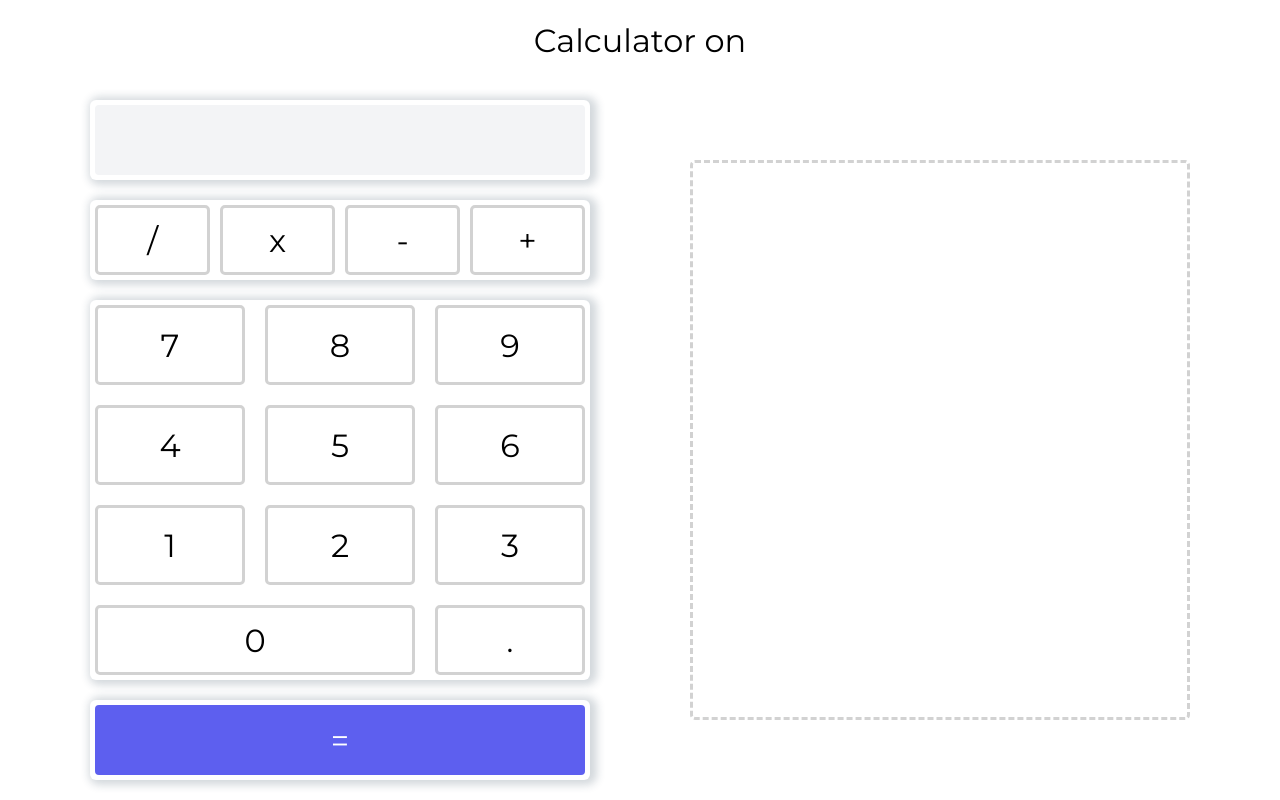
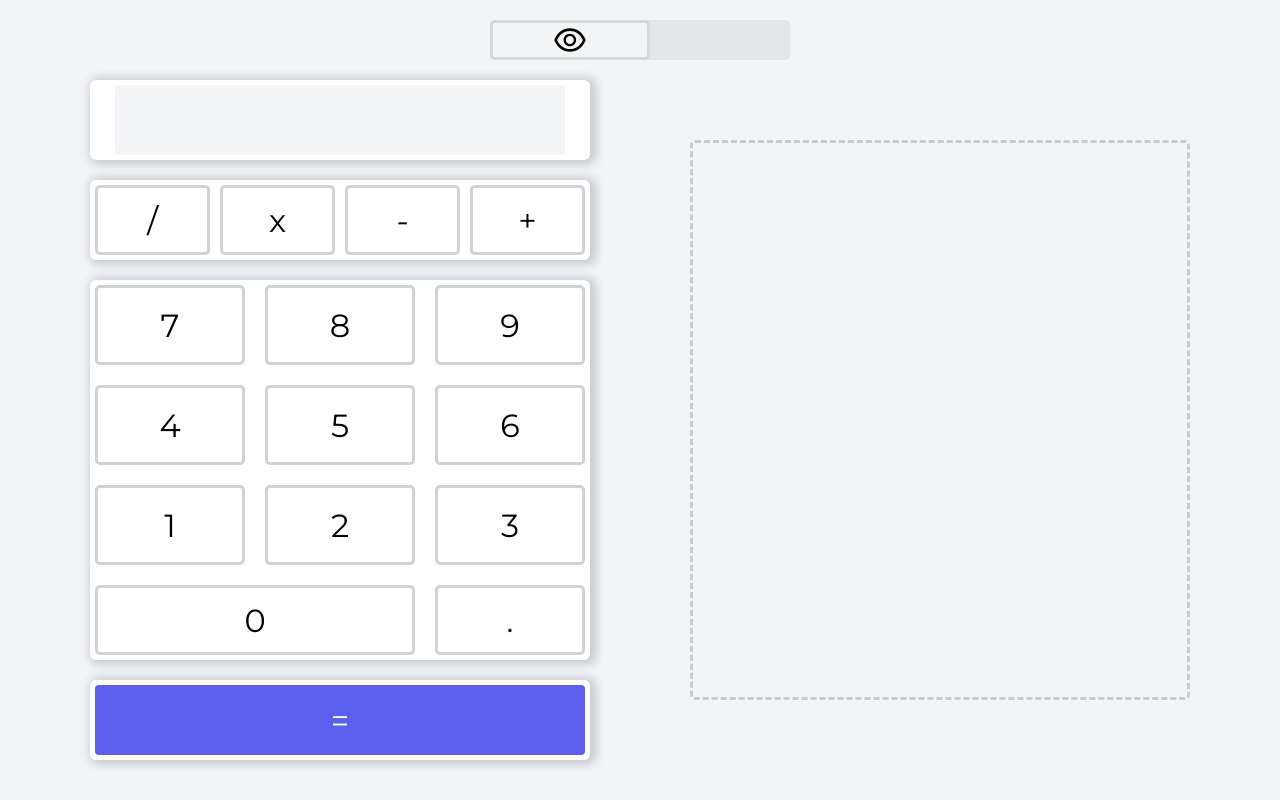
Before and after one commit to Ceosar/calculator_dnd, a React (Vite) app: page / in a window 1280 px wide. Built offline with nearby package versions, Linux system fonts and the light colour scheme.

Commit message:
FIX some styles

```diff
--- a/package.json
+++ b/package.json
@@ -10,8 +10,10 @@
     "preview": "vite preview"
   },
   "dependencies": {
+    "@ant-design/icons": "^5.3.6",
     "@reduxjs/toolkit": "^2.2.3",
     "@types/react-redux": "^7.1.33",
+    "gsap": "^3.12.5",
     "mathjs": "^12.4.2",
     "react": "^18.2.0",
     "react-beautiful-dnd": "^13.1.1",
--- a/src/App.css
+++ b/src/App.css
@@ -8,6 +8,8 @@ body,
     font-family: "Montserrat", sans-serif;
     font-size: 32px;
     font-weight: 700;
+    background-color: rgb(243,244,246);
+    overflow: hidden;
 }
 
 .main_app {
--- a/src/App.tsx
+++ b/src/App.tsx
@@ -1,11 +1,22 @@
+import { useEffect } from "react";
+
 import { Provider } from "react-redux";
-import "./App.css";
+
+import gsap from "gsap";
+
+import store from "./services/store/store";
+
 import Calculator from "./components/calculator/Calculator";
 import Sidebar from "./components/sidebar/Sidebar";
-import store from "./services/store/store";
 import ToggleBtn from "./components/toggleBtn/ToggleBtn";
 
+import "./App.css";
+
 const App: React.FC = () => {
+  useEffect(() => {
+    const t1 = gsap.timeline({defaults: {duration:2}});
+    t1.from(".main_app", {opacity:0})
+  }, []);
   return (
     <Provider store={store}>
       <div className="main_app">
--- a/src/components/calculator/Calculator.module.css
+++ b/src/components/calculator/Calculator.module.css
@@ -6,6 +6,7 @@
     border-radius: 5px;
     display: flex;
     justify-content: center;
+    user-select: none;
 }
 
 .calculator_wrapper__active{
@@ -16,4 +17,5 @@
     justify-content: start;
     flex-direction: column;
     gap: 20px;
+    user-select: none;
 }
--- a/src/components/calculatorElements/display/Display.module.css
+++ b/src/components/calculatorElements/display/Display.module.css
@@ -10,6 +10,8 @@
 
 .display_span {
     width: 100%;
+    margin: 0 auto;
+    max-width: 450px;
     height: 100%;
     background-color: rgb(243,244,246);
     display: flex;
@@ -18,4 +20,6 @@
     border-radius: 4px;
     cursor: pointer;
     user-select: none;
+    font-size: 50px;
+    overflow: hidden;
 }
--- a/src/components/calculatorElements/display/Display.tsx
+++ b/src/components/calculatorElements/display/Display.tsx
@@ -12,6 +12,7 @@ const Display: React.FC = () => {
   const inputNumber = valueOnDisplay;
 
   console.log(computingValue);
+
   const handleClickBtn = () => {
     if (!mode) {
       dispatch(computeValue(computingValue.slice(0, -1)));
--- a/src/components/calculatorElements/equal/Equal.tsx
+++ b/src/components/calculatorElements/equal/Equal.tsx
@@ -1,9 +1,13 @@
 import React, { useEffect } from "react";
-import classes from "./Equal.module.css";
-import math, { evaluate } from "mathjs";
+
 import { useDispatch } from "react-redux";
 import { useSelector } from "react-redux";
+
+import { evaluate } from "mathjs";
+
 import { computeValue, displayValue } from "../../../services/store/store";
+
+import classes from "./Equal.module.css";
 
 const Equal: React.FC = () => {
   const dispatch = useDispatch();
@@ -18,9 +22,7 @@ const Equal: React.FC = () => {
         dispatch(displayValue(result.toString()));
         dispatch(computeValue(""));
         dispatch(computeValue(result.toString()));
-      } catch (error) {
-        console.log(error);
-      }
+      } catch (_error) {}
     }
   };
 
--- a/src/components/calculatorElements/numbers/Numbers.tsx
+++ b/src/components/calculatorElements/numbers/Numbers.tsx
@@ -1,8 +1,11 @@
 import React, { useEffect } from "react";
-import classes from "./Numbers.module.css";
+
 import { useDispatch } from "react-redux";
 import { useSelector } from "react-redux";
+
 import { computeValue, displayValue } from "../../../services/store/store";
+
+import classes from "./Numbers.module.css";
 
 const Numbers: React.FC = () => {
   const dispatch = useDispatch();
--- /dev/null
+++ b/src/components/toggleBtn/ToggleBtn.module.css
@@ -0,0 +1,39 @@
+.toggle__wrapper{
+    width: 300px;
+    height: 5vh;
+    border-radius: 5px;
+    background-color: rgb(225,230,230);
+    display: flex;
+    transition: all .4s;
+}
+
+.on{
+    justify-content: start;
+}
+
+.off{
+    justify-content: end;
+    transition: all .4s;
+}
+
+.toggle__on{
+    border-radius: 5px;
+    border: 3px solid rgb(211, 216, 216);
+    width: 160px;
+    height: 100%;
+    background-color: rgb(243,244,246);
+    display: flex;
+    align-items: center;
+    justify-content: center;
+}
+
+.toggle__off{
+    border-radius: 5px;
+    border: 3px solid rgb(211, 216, 216);
+    width: 160px;
+    height: 100%;
+    background-color: rgb(243,244,246);
+    display: flex;
+    align-items: center;
+    justify-content: center;
+}
--- a/src/components/toggleBtn/ToggleBtn.tsx
+++ b/src/components/toggleBtn/ToggleBtn.tsx
@@ -1,28 +1,41 @@
-import React, { useState } from "react";
+import React from "react";
+
 import { useDispatch } from "react-redux";
-import { computeValue, displayValue, setToggleBtn } from "../../services/store/store";
 import { useSelector } from "react-redux";
 
+import { computeValue, displayValue, setToggleBtn } from "../../services/store/store";
+
+import { EyeOutlined, CodeOutlined } from "@ant-design/icons";
+
+import classes from "./ToggleBtn.module.css"
 
 const ToggleBtn: React.FC = () => {
-    const dispatch = useDispatch()
-    const mode = useSelector((state:any) => state.mode);
+    const dispatch = useDispatch();
+    const mode = useSelector((state: any) => state.mode);
 
     const handleClickBtn = () => {
-        dispatch(setToggleBtn(!mode))
-        localStorage.setItem("mode", JSON.stringify(!mode))
-        dispatch(displayValue(""))
-        dispatch(computeValue(""))
-    }
+        dispatch(setToggleBtn(!mode));
+        localStorage.setItem("mode", JSON.stringify(!mode));
+        dispatch(displayValue(""));
+        dispatch(computeValue(""));
+    };
 
     return (
-    <>
-        <button style={{
-            height:"10vh"
-        }}
-        onClick={() => handleClickBtn()}>Calculator {mode ? "on" : "off"}</button>
-    </>
+        <button
+        className={`${classes.toggle__wrapper} ${mode ? classes.on : classes.off} `}
+        onClick={() => handleClickBtn()}
+        >
+        {mode ? (
+            <div className={classes.toggle__on}>
+                <EyeOutlined color="#eb2f96" />
+            </div>
+        ) : (
+            <div className={classes.toggle__off}>
+                <CodeOutlined />
+            </div>
+        )}
+        </button>
     );
-}
+};
 
 export default ToggleBtn;
```
Also changed, not shown: src/components/calculator/Calculator.tsx (+12 -6 lines), src/components/sidebar/Sidebar.tsx (+8 -4 lines), 1 other file (tests, documents, lock files or other folders).
